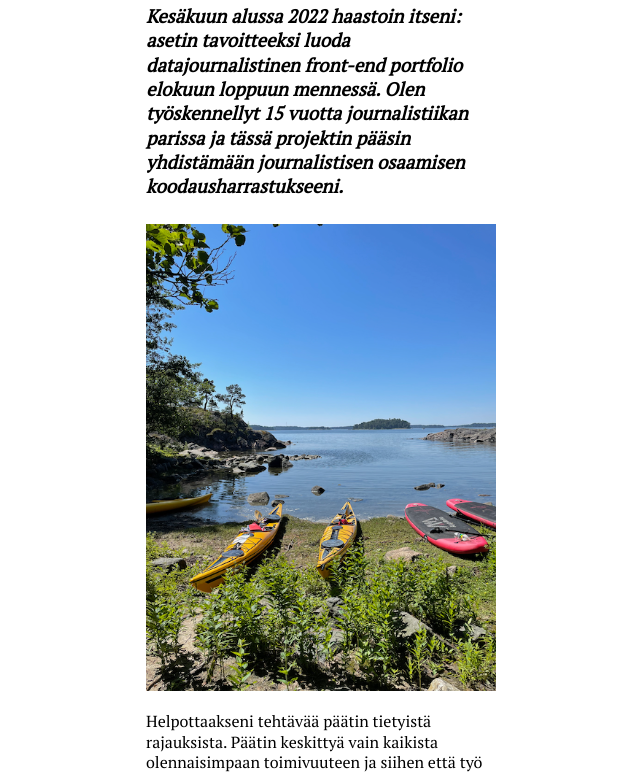
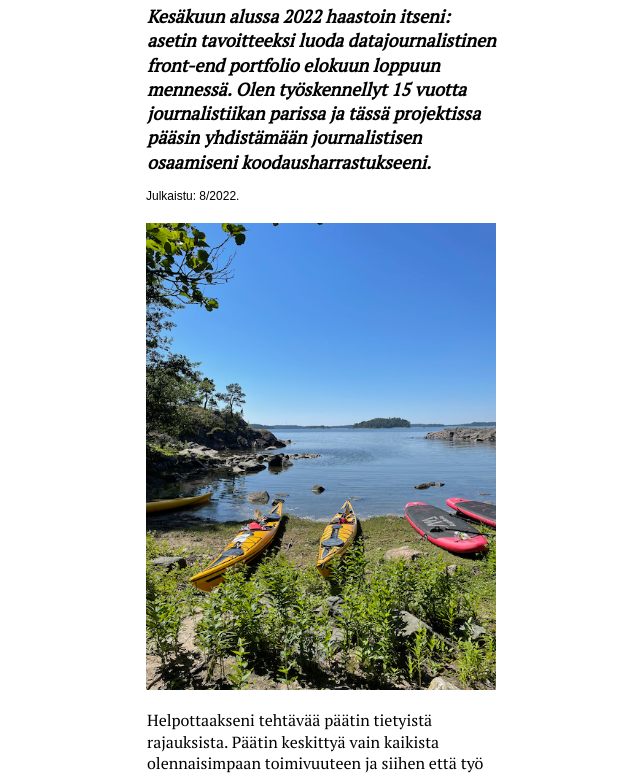
Before and after one commit to henriforss/summer-portfolio, a plain HTML site: page index.html in a window 1280 px wide. Shown: the part 109-885 px from the top of the page, without its empty margins (319-959 px from the left). Drawn offline with Linux system fonts and the light colour scheme.

Commit message:
minor fixes css

```diff
--- a/index.html
+++ b/index.html
@@ -14,7 +14,9 @@
 
     <h1 id="title">Kesäportfolio</h1>
 
-    <h3 id="ingress">Kesäkuun alussa 2022 haastoin itseni: asetin tavoitteeksi luoda datajournalistinen front-end portfolio elokuun loppuun mennessä. Olen työskennellyt 15 vuotta journalistiikan parissa ja tässä projektin pääsin yhdistämään journalistisen osaamisen koodausharrastukseeni.</h3>
+    <h3 id="ingress">Kesäkuun alussa 2022 haastoin itseni: asetin tavoitteeksi luoda datajournalistinen front-end portfolio elokuun loppuun mennessä. Olen työskennellyt 15 vuotta journalistiikan parissa ja tässä projektissa pääsin yhdistämään journalistisen osaamiseni koodausharrastukseeni.</h3>
+
+    <div id="date">Julkaistu: 8/2022.</div>
 
     <img width="350px" src="startpic-new.png">
 
@@ -74,7 +76,7 @@
 
     <p>Ollaan yhteydessä!</p>
 
-    <p>Terveisin,<br>H.F.</p>
+    <p>Terveisin,<br>Henri</p>
 
   </body>
 </html>
--- a/styles.css
+++ b/styles.css
@@ -7,7 +7,7 @@
 body {
   display: block;
   margin: 20px auto;
-  width: 356px;
+  width: 354px;
   border: 0px solid black;
 }
 
@@ -21,9 +21,17 @@ body {
 #ingress {
   font-family: "PT Serif", serif;
   font-style: italic;
+  font-size: 18px;
   margin-left: 3px;
   padding: 0px 0px 15px 0px;
-  line-height: 130%;
+  line-height: 135%;
+}
+
+#date {
+  font-family: sans-serif;
+  font-size: 12px;
+  margin-bottom: 20px;
+  margin-left: 2px;
 }
 
 img {
@@ -36,7 +44,7 @@ p {
   font-family: "PT Serif", serif;
   margin-left: 3px;
   padding: 10px 0;
-  line-height: 130%;
+  line-height: 135%;
 }
 
 iframe {
```
